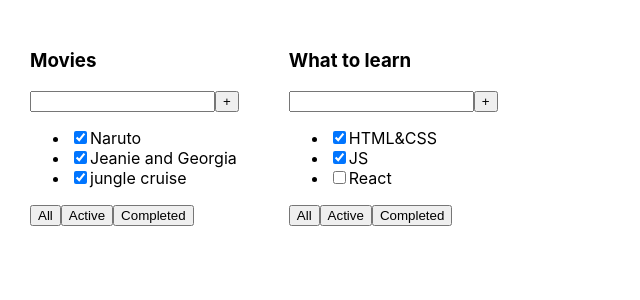
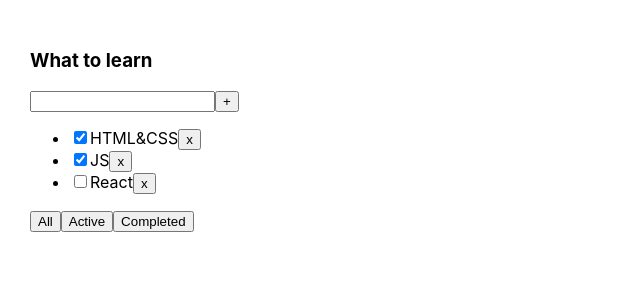
Before and after one commit to Viktoriyadegt/todolist, a React (Create React App) app: page / in a window 1280 px wide. Shown: the top 300 px of the page, without its empty margins (0-640 px from the left). Built offline with nearby package versions, Linux system fonts and the light colour scheme.

Commit message:
lesson_2

```diff
--- a/src/App.tsx
+++ b/src/App.tsx
@@ -1,26 +1,43 @@
-import React from 'react';
+import React, {useState} from 'react';
 import './App.css';
 import {TasksType, Todolist} from "./Todolist";
 
+export type FilterValuesType = 'all' | 'active' | 'completed'
+
 function App() {
 
-    const tasks1: Array<TasksType>= [
-        {id:1, title: 'Naruto', isDone: true},
-        {id:2, title: 'Jeanie and Georgia', isDone: true},
-        {id:3, title: 'jungle cruise', isDone: true}
-    ]
-    const tasks2:Array<TasksType>= [
-        {id:1, title: 'HTML&CSS', isDone: true},
-        {id:2, title: 'JS', isDone: true},
-        {id:3, title: 'React', isDone: false}
-    ]
+    let [tasks, setTask] = useState<Array<TasksType>>([
+        {id: 1, title: 'HTML&CSS', isDone: true},
+        {id: 2, title: 'JS', isDone: true},
+        {id: 3, title: 'React', isDone: false}
+    ])
+    let [filter, setFilter] = useState<FilterValuesType>('all')
 
-  return (
-    <div className="App">
-     <Todolist title='Movies' tasks={tasks1}/>
-     <Todolist title='What to learn' tasks={tasks2}/>
-    </div>
-  );
+    const removeTask = (id:number) => {
+        let resultTasks = tasks.filter(t => t.id !== id)
+        setTask(resultTasks)
+    }
+
+    const changeFilter = (value: FilterValuesType) => {
+        setFilter(value)
+    }
+
+    let tasksForTodoList = tasks;
+    if (filter === 'active') {
+        tasksForTodoList = tasks.filter(t => t.isDone === false)
+    } else if ( filter === 'completed') {
+        tasksForTodoList = tasks.filter(t => t.isDone === true)
+    }
+
+    return (
+        <div className="App">
+            <Todolist title='What to learn'
+                      tasks={tasksForTodoList}
+                      removeTask={removeTask}
+                      changeFilter={changeFilter}
+            />
+        </div>
+    );
 }
 
 
--- a/src/Todolist.tsx
+++ b/src/Todolist.tsx
@@ -1,35 +1,40 @@
 import React from "react";
+import {FilterValuesType} from "./App";
 
 export type TasksType = {
-    id:number
-    title:  string
+    id: number
+    title: string
     isDone: boolean
 }
 
 export type TodolistPropsType = {
     title: string
     tasks: Array<TasksType>
+    removeTask: (id:number) => void
+    changeFilter: (value:FilterValuesType) => void
 }
-export const Todolist = (props:TodolistPropsType) => {
+export const Todolist = (props: TodolistPropsType) => {
     return (
         <div>
-        <h3>{props.title}</h3>
+            <h3>{props.title}</h3>
             <div>
                 <div>
                     <input/>
                     <button>+</button>
                 </div>
                 <ul>
-                <li><input type='checkbox' checked={props.tasks[0].isDone}/><span>{props.tasks[0].title}</span></li>
-                <li><input type='checkbox' checked={props.tasks[1].isDone}/><span>{props.tasks[1].title}</span></li>
-                <li><input type='checkbox' checked={props.tasks[2].isDone}/><span>{props.tasks[2].title}</span></li>
+                    {props.tasks.map(t => <li key={t.id}><input type='checkbox' checked={t.isDone}/>
+                        <span>{t.title}</span>
+                        <button onClick={()=>{props.removeTask(t.id)}}>x</button>
+                    </li>)}
 
-            </ul>
+
+                </ul>
             </div>
             <div>
-                <button>All</button>
-                <button>Active</button>
-                <button>Completed</button>
+                <button onClick={()=>{props.changeFilter('all')}}>All</button>
+                <button onClick={()=>{props.changeFilter('active')}}>Active</button>
+                <button onClick={()=>{props.changeFilter('completed')}}>Completed</button>
             </div>
 
         </div>
```
Also changed, not shown: 1 other file (tests, documents, lock files or other folders).
